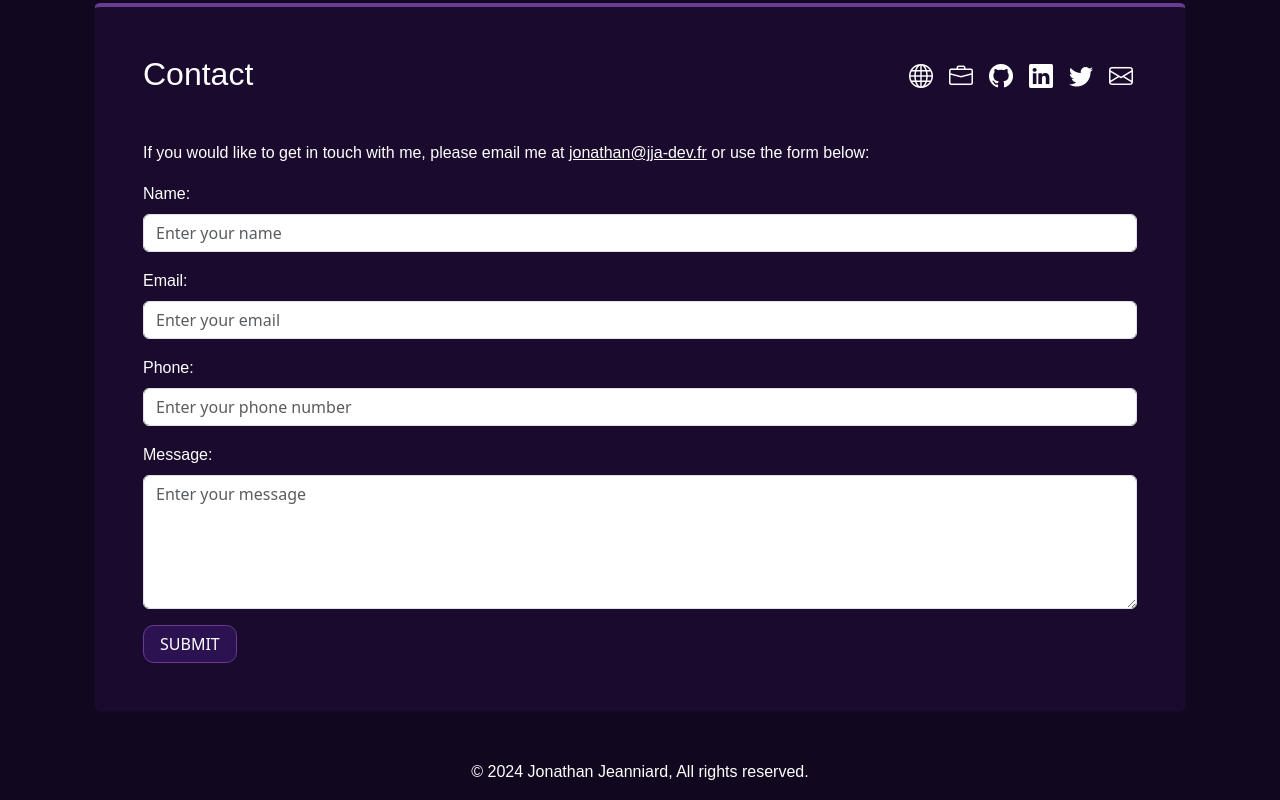
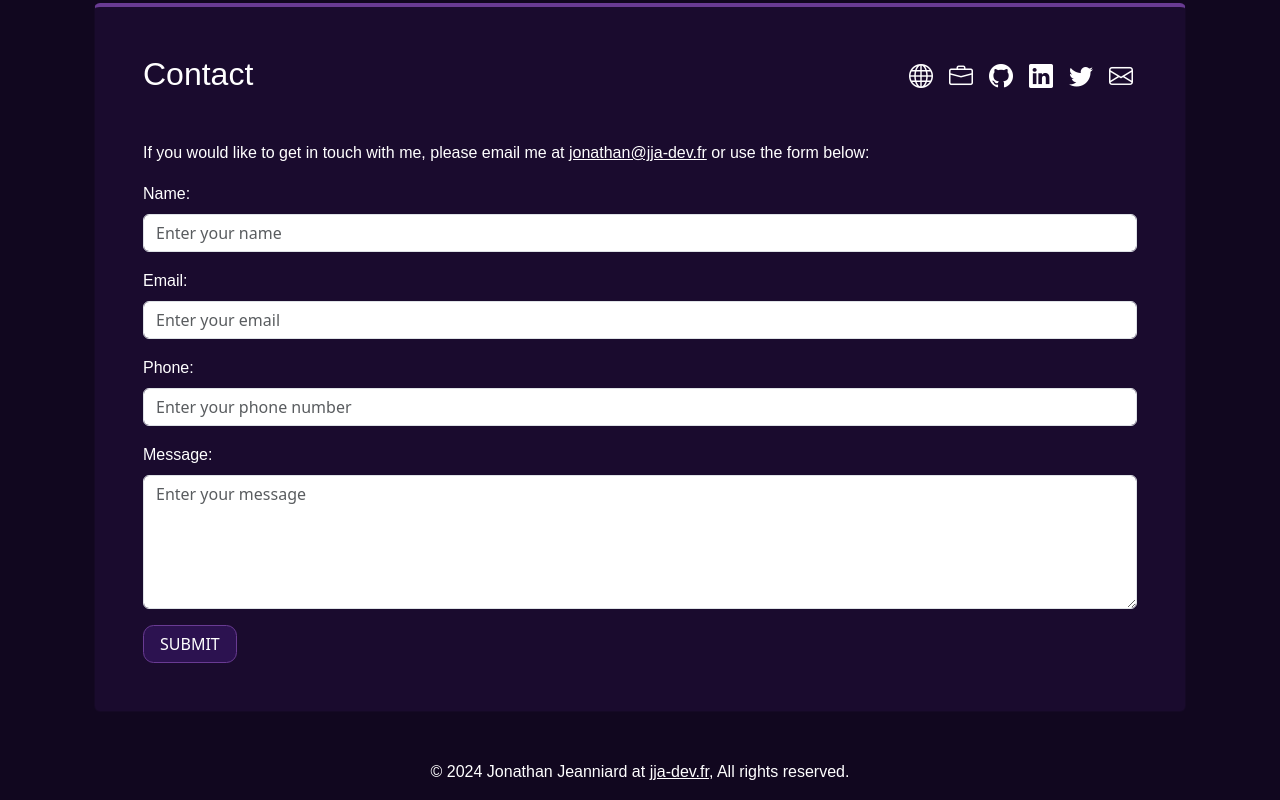
Before and after one commit to jeanniardJ/jeanniardJ.github.io, a React (Create React App) app: page / in a window 1280 px wide. Shown: the part 1198-1998 px from the top of the page. Built offline with nearby package versions, Linux system fonts and the light colour scheme; no server answers.

Commit message:
update copyright

```diff
--- a/package.json
+++ b/package.json
@@ -2,6 +2,7 @@
     "name": "jeanniardj.github.io",
     "version": "0.1.0",
     "private": true,
+    "homepage": "https://jonathanjeanniard.me/",
     "dependencies": {
         "@babel/plugin-proposal-private-property-in-object": "^7.21.11",
         "@emotion/react": "^11.11.3",
--- a/src/components/Footer.tsx
+++ b/src/components/Footer.tsx
@@ -8,7 +8,7 @@ export default function Footer() {
             <Container>
                 <div className="d-flex justify-content-center align-items-center">
                     <p className="text-center">
-                        &copy; {new Date().getFullYear()} Jonathan Jeanniard, All rights reserved.
+                        &copy; {new Date().getFullYear()} Jonathan Jeanniard at <a href="https://jja-dev.fr">jja-dev.fr</a>, All rights reserved.
                     </p>
                 </div>
             </Container>
```
